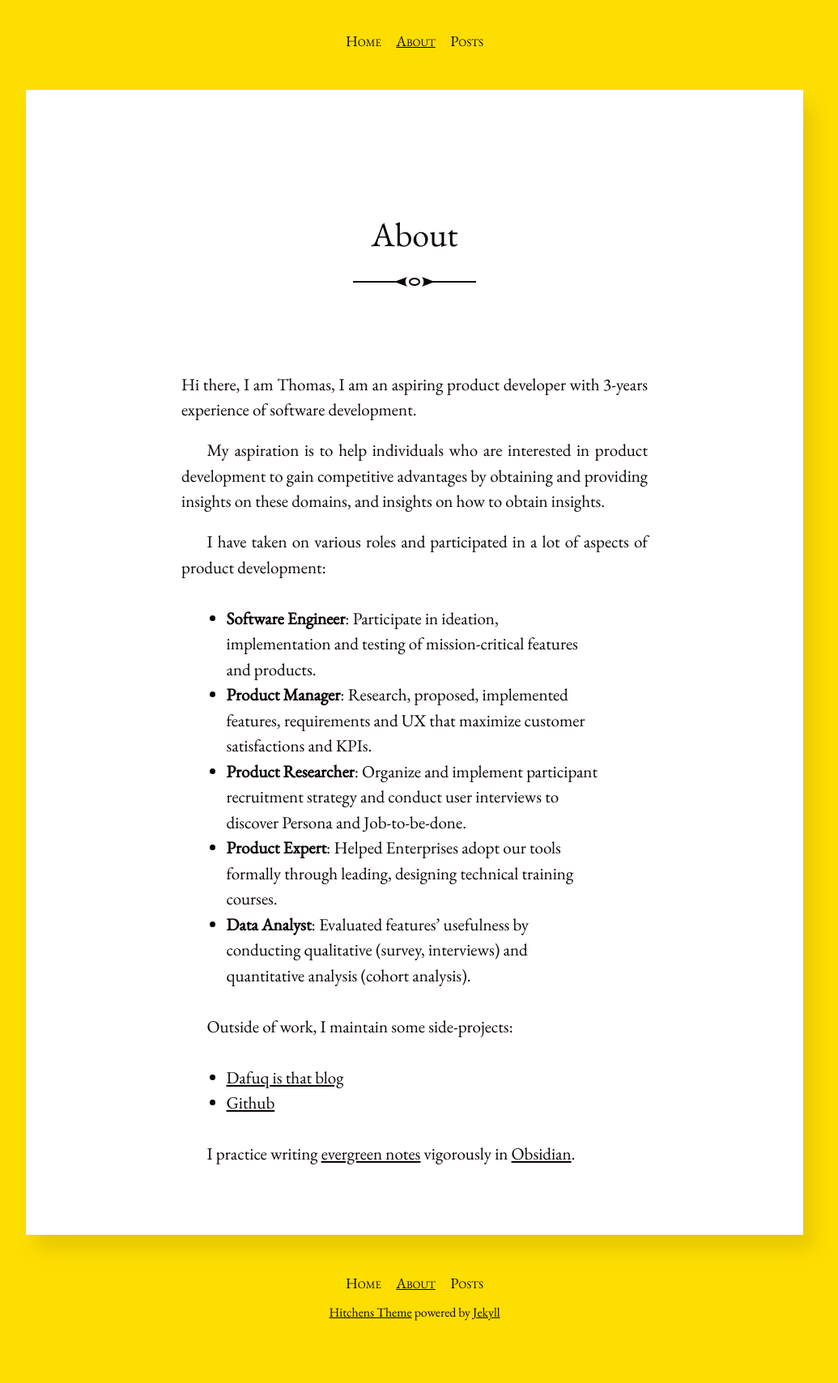
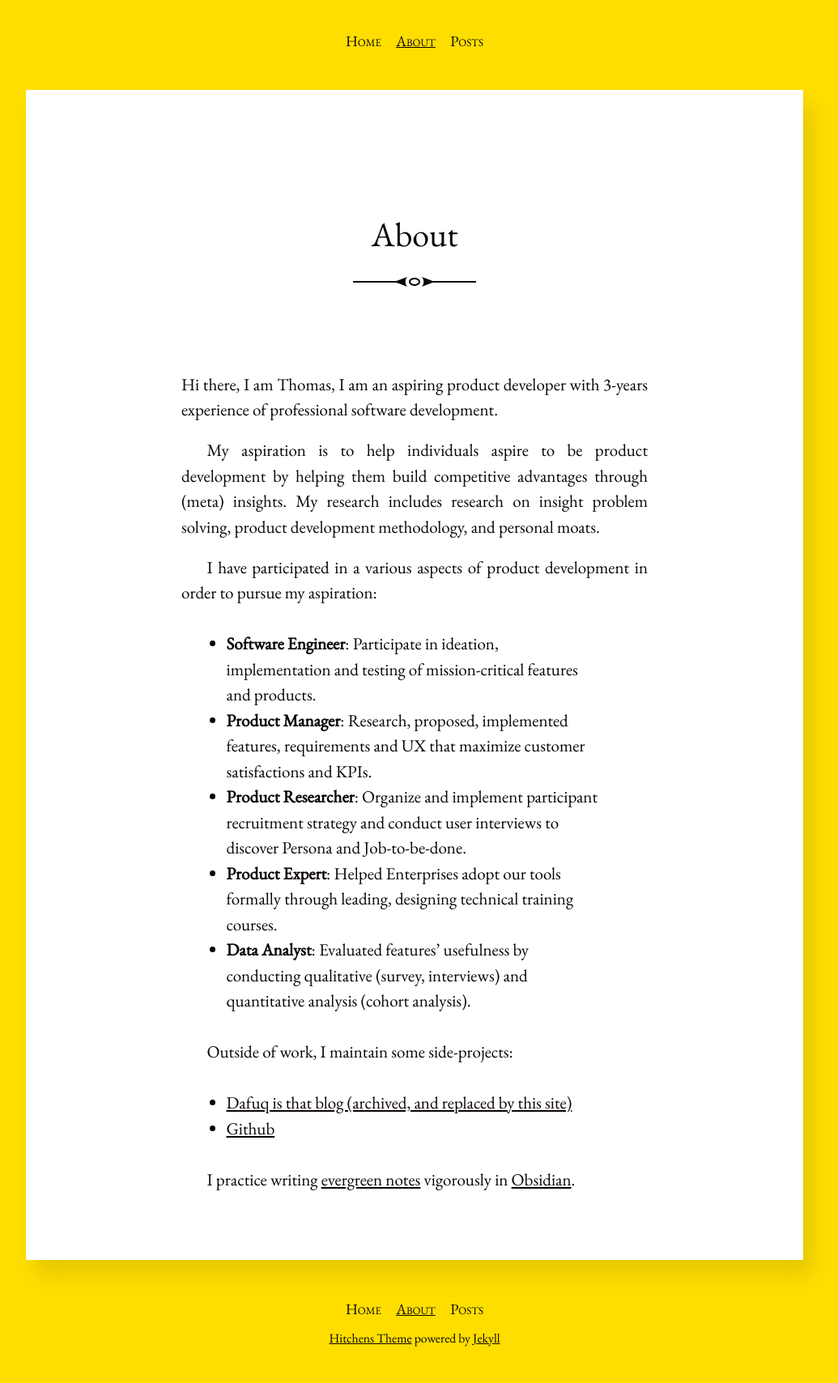
Before and after one commit to minhthanh3145/minhthanh3145.github.io, a Jekyll site: the page built from about.md, in a window 1280 px wide. Shown: the whole page at 81% size, without its empty margins (128-1163 px from the left). Built offline with Jekyll 4.4.1, drawn with Linux system fonts in a browser that asks for light colours; before the commit the page ends 1677 px from its top, so only the background shows below that.

Commit message:
Update about me

```diff
--- a/about.md
+++ b/about.md
@@ -3,12 +3,11 @@ layout: post
 title: About
 ---
 
-Hi there, I am Thomas, I am an aspiring product developer with 3-years experience of software development.
+Hi there, I am Thomas, I am an aspiring product developer with 3-years experience of professional software development.
 
-My aspiration is to help individuals who are interested in product development to gain competitive advantages by obtaining and providing insights on these domains, and insights on how to obtain insights.
+My aspiration is to help individuals aspire to be product development by helping them build competitive advantages through (meta) insights. My research includes research on insight problem solving, product development methodology, and personal moats.
 
-I have taken on various roles and participated in a lot of aspects of product development:
-
+I have participated in a various aspects of product development in order to pursue my aspiration:
 - **Software Engineer**: Participate in ideation, implementation and testing of mission-critical features and products.
 - **Product Manager**: Research, proposed, implemented features, requirements and UX that maximize customer satisfactions and KPIs.
 - **Product Researcher**: Organize and implement participant recruitment strategy and conduct user interviews to discover Persona and Job-to-be-done.
@@ -16,8 +15,7 @@ I have taken on various roles and participated in a lot of aspects of product de
 - **Data Analyst**: Evaluated features' usefulness by conducting qualitative (survey, interviews) and quantitative analysis (cohort analysis).
 
 Outside of work, I maintain some side-projects:
-
-- [Dafuq is that blog](https://dafuqisthatblog.wordpress.com/)
+- [Dafuq is that blog (archived, and replaced by this site)](https://dafuqisthatblog.wordpress.com/)
 - [Github](https://github.com/minhthanh3145)
 
 I practice writing [evergreen notes](https://notes.andymatuschak.org/Evergreen_notes) vigorously in [Obsidian](http://obsidian.md/).
```
